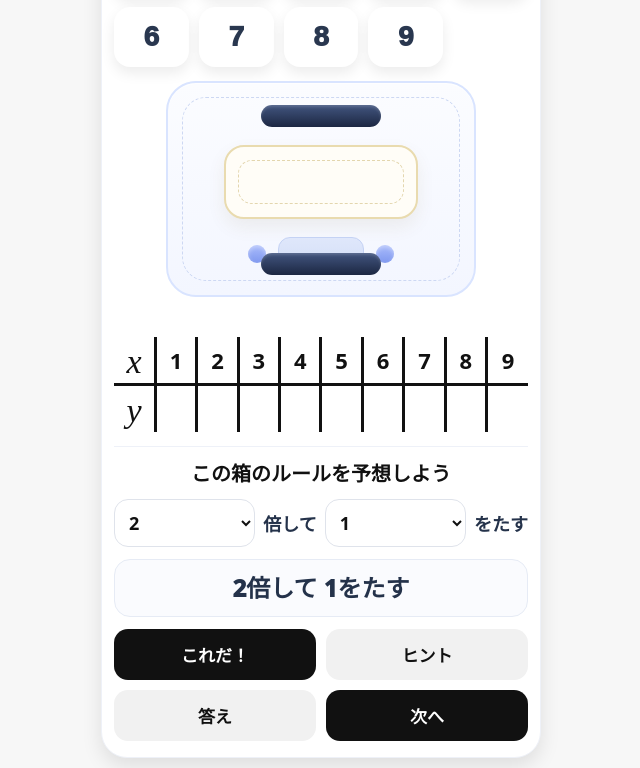
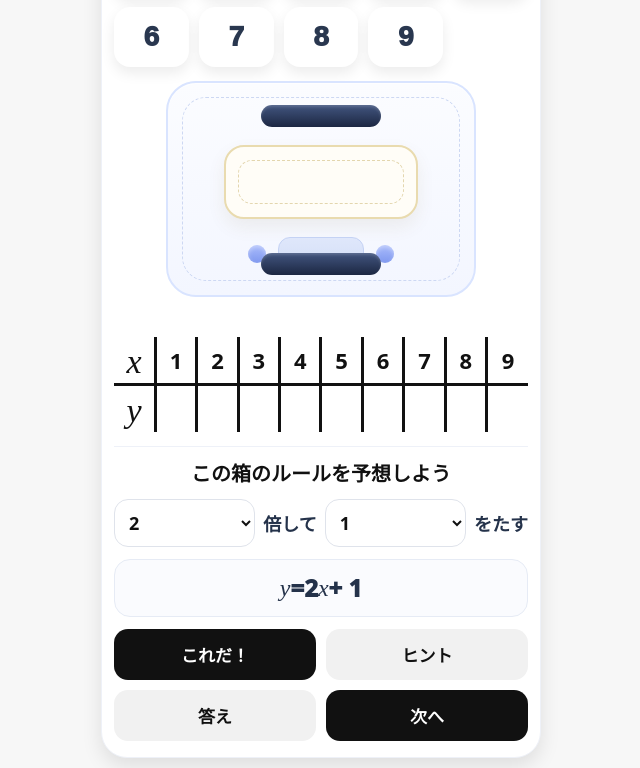
Before and after one commit to pokopy-talkpapa/kansu_box, a plain HTML site: page index.html in a window 1280 px wide. Shown: the part 129-897 px from the top of the page, without its empty margins (319-959 px from the left). Drawn offline with Linux system fonts and the light colour scheme.

Commit message:
Update index.html

```diff
--- a/index.html
+++ b/index.html
@@ -615,7 +615,7 @@
     function updateGuessPreview() {
       const a = Number(guessA.value);
       const b = Number(guessB.value);
-      guessPreview.textContent = `${a}倍して ${b}をたす`;
+      guessPreview.innerHTML = formatExpressionHtml(a, b, true);
     }
 
     function pickNewRule() {
```
